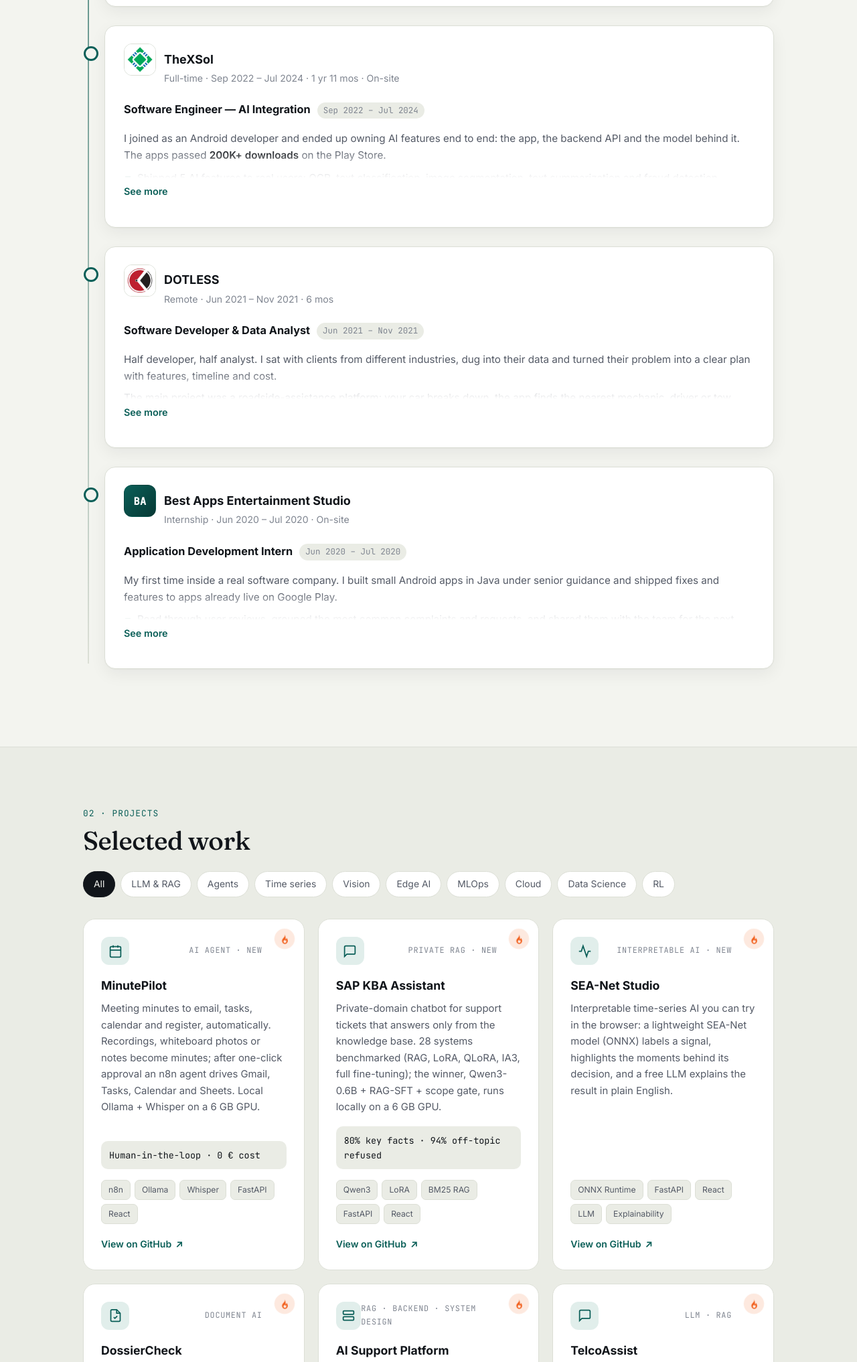
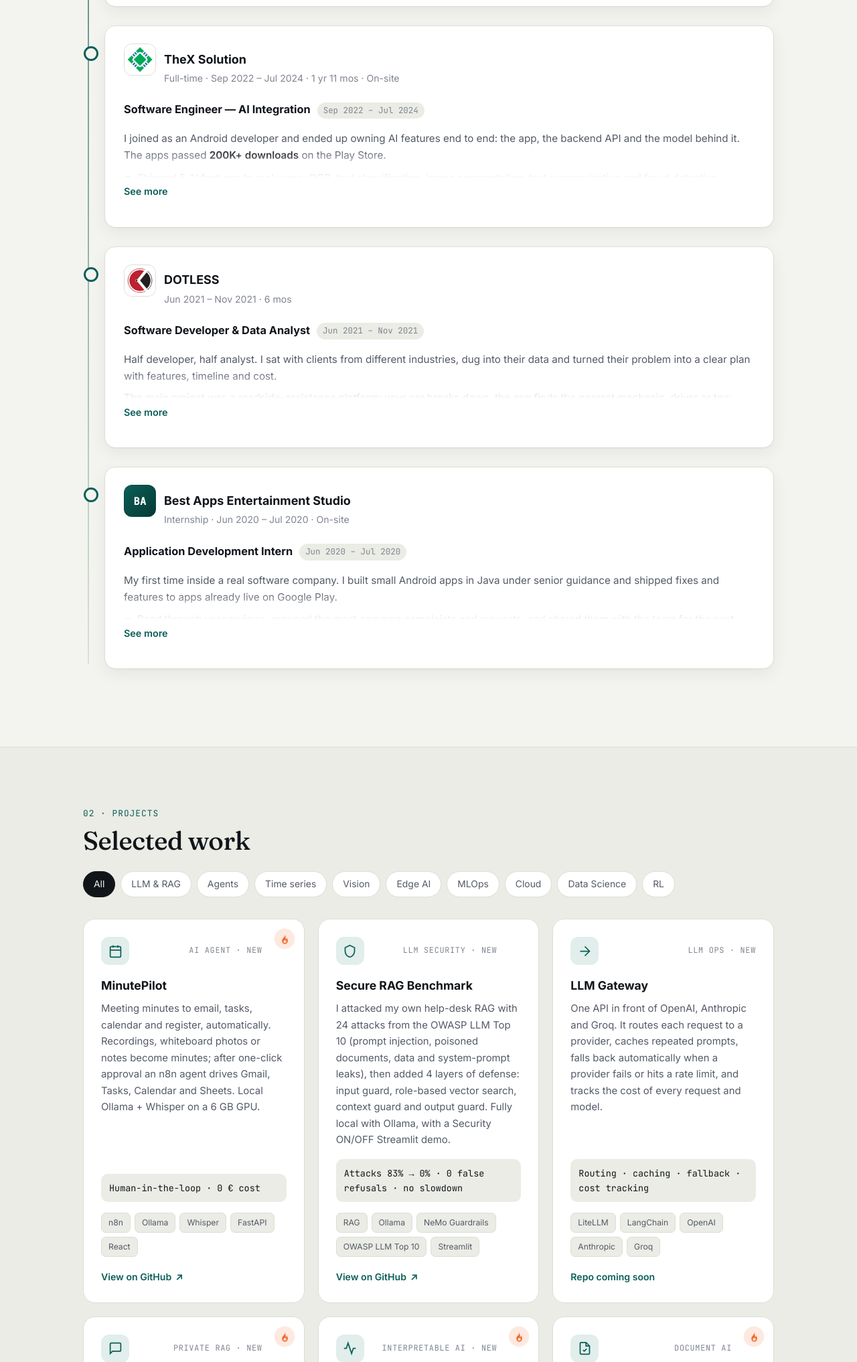
Before and after one commit to ubaidur404786/ubaidur404786.github.io, a plain HTML site: page index.html in a window 1280 px wide. Shown: the part 2745-4779 px from the top of the page at 67% size. Drawn offline with Linux system fonts and the light colour scheme.

Commit message:
Add Secure RAG Benchmark and LLM Gateway projects, LLM security skills; rename TheX Solution, French A2

```diff
--- a/index.html
+++ b/index.html
@@ -471,7 +471,7 @@ footer .wrap{display:flex;justify-content:space-between;flex-wrap:wrap;gap:12px}
       </div>
     </article>
     <article class="item org-card reveal">
-      <header class="org-head"><span class="logo" data-mono="TX"><img src="img/logo-thexsol.png" alt="" onerror="this.remove()"></span><div><h3>TheXSol</h3><div class="meta">Full-time · Sep 2022 – Jul 2024 · 1 yr 11 mos · On-site</div></div></header>
+      <header class="org-head"><span class="logo" data-mono="TX"><img src="img/logo-thexsol.png" alt="" onerror="this.remove()"></span><div><h3>TheX Solution</h3><div class="meta">Full-time · Sep 2022 – Jul 2024 · 1 yr 11 mos · On-site</div></div></header>
       <div class="roles single">
         <section class="xp-role">
           <h4>Software Engineer — AI Integration</h4><time>Sep 2022 – Jul 2024</time>
@@ -490,7 +490,7 @@ footer .wrap{display:flex;justify-content:space-between;flex-wrap:wrap;gap:12px}
       </div>
     </article>
     <article class="item org-card reveal">
-      <header class="org-head"><span class="logo" data-mono="D"><img src="img/logo-dotless.png" alt="" onerror="this.remove()"></span><div><h3>DOTLESS</h3><div class="meta">Remote · Jun 2021 – Nov 2021 · 6 mos</div></div></header>
+      <header class="org-head"><span class="logo" data-mono="D"><img src="img/logo-dotless.png" alt="" onerror="this.remove()"></span><div><h3>DOTLESS</h3><div class="meta">Jun 2021 – Nov 2021 · 6 mos</div></div></header>
       <div class="roles single">
         <section class="xp-role">
           <h4>Software Developer &amp; Data Analyst</h4><time>Jun 2021 – Nov 2021</time>
@@ -543,6 +543,22 @@ footer .wrap{display:flex;justify-content:space-between;flex-wrap:wrap;gap:12px}
       <div class="chips"><span class="chip">n8n</span><span class="chip">Ollama</span><span class="chip">Whisper</span><span class="chip">FastAPI</span><span class="chip">React</span></div>
       <span class="go">View on GitHub <span>↗</span></span></a>
 
+        <a class="card reveal best" data-t="llm" data-order-llm="0" href="https://github.com/ubaidur404786/secure-rag-benchmark" target="_blank" rel="noopener">
+      <div class="top"><div class="ico"><svg viewBox="0 0 24 24" fill="none" stroke="currentColor" stroke-width="2"><path d="M12 2l8 4v6c0 5-3.5 9-8 10-4.5-1-8-5-8-10V6z"/></svg></div><span class="kind">LLM Security · New</span></div>
+      <h3>Secure RAG Benchmark</h3>
+      <p>I attacked my own help-desk RAG with 24 attacks from the OWASP LLM Top 10 (prompt injection, poisoned documents, data and system-prompt leaks), then added 4 layers of defense: input guard, role-based vector search, context guard and output guard. Fully local with Ollama, with a Security ON/OFF Streamlit demo.</p>
+      <div class="result">Attacks 83% → 0% · 0 false refusals · no slowdown</div>
+      <div class="chips"><span class="chip">RAG</span><span class="chip">Ollama</span><span class="chip">NeMo Guardrails</span><span class="chip">OWASP LLM Top 10</span><span class="chip">Streamlit</span></div>
+      <span class="go">View on GitHub <span>↗</span></span></a>
+
+    <div class="card reveal" data-t="llm mlops">
+      <div class="top"><div class="ico"><svg viewBox="0 0 24 24" fill="none" stroke="currentColor" stroke-width="2"><path d="M4 12h16M12 4l8 8-8 8"/></svg></div><span class="kind">LLM Ops · New</span></div>
+      <h3>LLM Gateway</h3>
+      <p>One API in front of OpenAI, Anthropic and Groq. It routes each request to a provider, caches repeated prompts, falls back automatically when a provider fails or hits a rate limit, and tracks the cost of every request and model.</p>
+      <div class="result">Routing · caching · fallback · cost tracking</div>
+      <div class="chips"><span class="chip">LiteLLM</span><span class="chip">LangChain</span><span class="chip">OpenAI</span><span class="chip">Anthropic</span><span class="chip">Groq</span></div>
+      <span class="go">Repo coming soon</span></div>
+
     <a class="card reveal best" data-t="llm" data-order-llm="1" href="https://github.com/ubaidur404786/sap-kba-assistant-rag-finetuning" target="_blank" rel="noopener">
       <span class="hot" title="Featured project" aria-label="Featured project"><svg viewBox="0 0 24 24" fill="currentColor"><path d="M12 2c.5 3.2-1 5.3-2.7 7.2C7.6 11.1 6 13 6 15.7 6 19.2 8.7 22 12 22s6-2.8 6-6.3c0-2.6-1.3-4.5-2.6-6-.2 1.4-.9 2.6-2 3.2.4-3.6-.6-7.6-1.4-10.9zm0 18c-1.7 0-3-1.3-3-3 0-1.7 1.3-2.7 2.3-3.9.4 1 1.1 1.7 2 2 .1-.5.5-1 .9-1.3.5.7.8 1.5.8 2.3 0 2.1-1.3 3.9-3 3.9z"/></svg></span>
       <div class="top"><div class="ico"><svg viewBox="0 0 24 24" fill="none" stroke="currentColor" stroke-width="2"><path d="M21 15a2 2 0 0 1-2 2H7l-4 4V5a2 2 0 0 1 2-2h14a2 2 0 0 1 2 2z"/></svg></div><span class="kind">Private RAG · New</span></div>
@@ -776,12 +792,12 @@ footer .wrap{display:flex;justify-content:space-between;flex-wrap:wrap;gap:12px}
   <p class="skills-hint reveal">Hover or tap a skill to see what it does, where I used it, a code example and the steps.</p>
   <div class="skills">
     <div class="skill reveal"><h4>ML &amp; Deep Learning</h4><div class="chips"><span class="chip">PyTorch</span><span class="chip">TensorFlow</span><span class="chip">scikit-learn</span><span class="chip">LightGBM</span><span class="chip">SHAP</span><span class="chip">OpenCV</span><span class="chip">Time series</span><span class="chip">Computer Vision</span><span class="chip">Multiple-instance learning</span><span class="chip">Explainable AI</span></div></div>
-    <div class="skill reveal"><h4>LLM / RAG / Agents</h4><div class="chips"><span class="chip">LangChain</span><span class="chip">LangGraph</span><span class="chip">n8n</span><span class="chip">Hugging Face</span><span class="chip">LoRA</span><span class="chip">QLoRA</span><span class="chip">Chroma</span><span class="chip">pgvector</span><span class="chip">Ollama</span><span class="chip">OpenAI API</span></div></div>
+    <div class="skill reveal"><h4>LLM / RAG / Agents</h4><div class="chips"><span class="chip">LangChain</span><span class="chip">LangGraph</span><span class="chip">n8n</span><span class="chip">Hugging Face</span><span class="chip">LoRA</span><span class="chip">QLoRA</span><span class="chip">Chroma</span><span class="chip">pgvector</span><span class="chip">Ollama</span><span class="chip">OpenAI API</span><span class="chip">LiteLLM</span><span class="chip">LLM gateway</span><span class="chip">NeMo Guardrails</span><span class="chip">LLM security · OWASP</span></div></div>
     <div class="skill wide reveal"><h4>LLM lifecycle · build, evaluate, ship</h4><div class="chips"><span class="chip">Pre-training</span><span class="chip">SFT</span><span class="chip">RLHF · PPO</span><span class="chip">DPO</span><span class="chip">GRPO</span><span class="chip">RAG</span><span class="chip">LLM evaluation</span><span class="chip">DeepEval</span><span class="chip">LangSmith</span><span class="chip">vLLM</span><span class="chip">MCP</span></div></div>
     <div class="skill reveal"><h4>Data &amp; Statistics</h4><div class="chips"><span class="chip">Databricks</span><span class="chip">PySpark</span><span class="chip">Spark SQL</span><span class="chip">Jupyter</span><span class="chip">CSV · JSON · Parquet</span><span class="chip">pandas</span><span class="chip">NumPy</span><span class="chip">SciPy</span><span class="chip">statsmodels</span><span class="chip">A/B testing</span><span class="chip">SQL</span><span class="chip">PostgreSQL</span></div></div>
     <div class="skill reveal"><h4>Edge AI</h4><div class="chips"><span class="chip">TFLite</span><span class="chip">TFLite Micro</span><span class="chip">ONNX</span><span class="chip">ESP32-S3</span><span class="chip">Edge Impulse</span><span class="chip">Quantization</span></div></div>
     <div class="skill reveal"><h4>Engineering &amp; MLOps</h4><div class="chips"><span class="chip">FastAPI</span><span class="chip">Flask</span><span class="chip">Docker</span><span class="chip">Kubernetes</span><span class="chip">Terraform</span><span class="chip">Bicep</span><span class="chip">Git</span><span class="chip">GitHub Actions</span><span class="chip">MLflow</span><span class="chip">Optuna</span><span class="chip">Streamlit</span></div></div>
-    <div class="skill reveal"><h4>Languages</h4><div class="chips"><span class="chip">Python</span><span class="chip">SQL</span><span class="chip">Kotlin</span><span class="chip">Java</span><span class="chip">C/C++</span><span class="chip">English · fluent</span><span class="chip">French · A2–B1 (Improving)</span></div></div>
+    <div class="skill reveal"><h4>Languages</h4><div class="chips"><span class="chip">Python</span><span class="chip">SQL</span><span class="chip">Kotlin</span><span class="chip">Java</span><span class="chip">C/C++</span><span class="chip">English · fluent</span><span class="chip">French · A2 (improving)</span></div></div>
     <div class="skill wide reveal"><h4>Cloud · AWS, Azure &amp; GCP</h4><div class="chips"><span class="chip">AWS EC2</span><span class="chip">Azure ML</span><span class="chip">Azure Container Apps</span><span class="chip">ACR</span><span class="chip">Key Vault</span><span class="chip">App Insights</span><span class="chip">Google Cloud (GCP)</span><span class="chip">CLI &amp; Console</span></div></div>
   </div>
 </div></section>
@@ -917,7 +933,7 @@ for x, y in train_loader:
     opt.step()
 
 torch.onnx.export(model.cpu(), torch.randn(1, 64), "model.onnx")`,s:'Load data into a DataLoader → define the model → train loop: forward, loss, backward, step → validate each epoch → save the best checkpoint → export to ONNX'},
-  'TensorFlow':{t:'TensorFlow',d:'Google\'s deep learning framework. I mostly used Keras for transfer learning and TFLite to put models on phones.',u:'On-device models in the Android apps at TheXSol',c:`import tensorflow as tf
+  'TensorFlow':{t:'TensorFlow',d:'Google\'s deep learning framework. I mostly used Keras for transfer learning and TFLite to put models on phones.',u:'On-device models in the Android apps at TheX Solution',c:`import tensorflow as tf
 
 base = tf.keras.applications.EfficientNetB0(include_top=False, pooling="avg")
 base.trainable = False
@@ -1253,7 +1269,7 @@ SELECT content FROM chunks
 ORDER BY embedding <=> '[0.12, -0.03, ...]'
 LIMIT 3;`,s:'Design tables and keys → add indexes for the frequent queries → use pgvector for semantic search → back up and watch slow queries'},
   // Edge AI
-  'TFLite':{t:'TensorFlow Lite',d:'Runs TensorFlow models on phones: small and fast after conversion and quantization.',u:'On-device AI at TheXSol and the Offline Activity Recognition app',c:`// Android (Kotlin): run a .tflite model on the phone
+  'TFLite':{t:'TensorFlow Lite',d:'Runs TensorFlow models on phones: small and fast after conversion and quantization.',u:'On-device AI at TheX Solution and the Offline Activity Recognition app',c:`// Android (Kotlin): run a .tflite model on the phone
 val interpreter = Interpreter(loadModelFile(context, "model.tflite"))
 val input = Array(1) { Array(100) { FloatArray(6) } }   // 100 steps × 6 sensor axes
 val output = Array(1) { FloatArray(4) }                  // 4 activities
@@ -1286,7 +1302,7 @@ idf.py build
 idf.py -p COM5 flash monitor`,s:'Quantize the model → embed it in the firmware → read sensors in a loop → run inference → act on the result (LED, alert, message)'},
   'Edge Impulse':{t:'Edge Impulse',d:'Platform to collect sensor data, train small models and export firmware for microcontrollers.',u:'Edge Impulse on ESP32-S3',c:`edge-impulse-daemon          # connect the board and stream sensor data
 edge-impulse-run-impulse     # run the deployed model on the device`,s:'Connect the device → collect and label data → design the impulse (signal processing + model) → train and test → deploy as a library or firmware → run it on the board'},
-  'Quantization':{t:'Quantization',d:'Stores weights in int8 instead of float32: about 4× smaller and faster, for a small accuracy cost.',u:'On-device models at TheXSol',c:`import tensorflow as tf
+  'Quantization':{t:'Quantization',d:'Stores weights in int8 instead of float32: about 4× smaller and faster, for a small accuracy cost.',u:'On-device models at TheX Solution',c:`import tensorflow as tf
 
 conv = tf.lite.TFLiteConverter.from_keras_model(model)
 conv.optimizations = [tf.lite.Optimize.DEFAULT]
@@ -1389,7 +1405,7 @@ def load(folder: str) -> list[Sample]:
 
 samples = load("data/train")
 print(len(samples), samples[0])`,s:'Virtual environment → small typed functions → tests with pytest → format and lint'},
-  'Kotlin':{t:'Kotlin',d:'Modern Android language. I built app screens and AI features with it.',u:'Android apps at TheXSol',c:`class ScanViewModel(private val ocr: OcrRepository) : ViewModel() {
+  'Kotlin':{t:'Kotlin',d:'Modern Android language. I built app screens and AI features with it.',u:'Android apps at TheX Solution',c:`class ScanViewModel(private val ocr: OcrRepository) : ViewModel() {
     private val _text = MutableStateFlow("")
     val text: StateFlow<String> = _text
 
@@ -1397,7 +1413,7 @@ print(len(samples), samples[0])`,s:'Virtual environment → small typed function
         _text.value = ocr.recognize(bitmap)   // on-device model or cloud API
     }
 }`,s:'Screen (UI) → ViewModel → repository → on-device model or API → result back on the screen'},
-  'Java':{t:'Java',d:'Used for Android apps and backend logic.',u:'Android apps at TheXSol and Best Apps',c:`public class Prediction {
+  'Java':{t:'Java',d:'Used for Android apps and backend logic.',u:'Android apps at TheX Solution and Best Apps',c:`public class Prediction {
     private final String label;
     private final float score;
 
```
